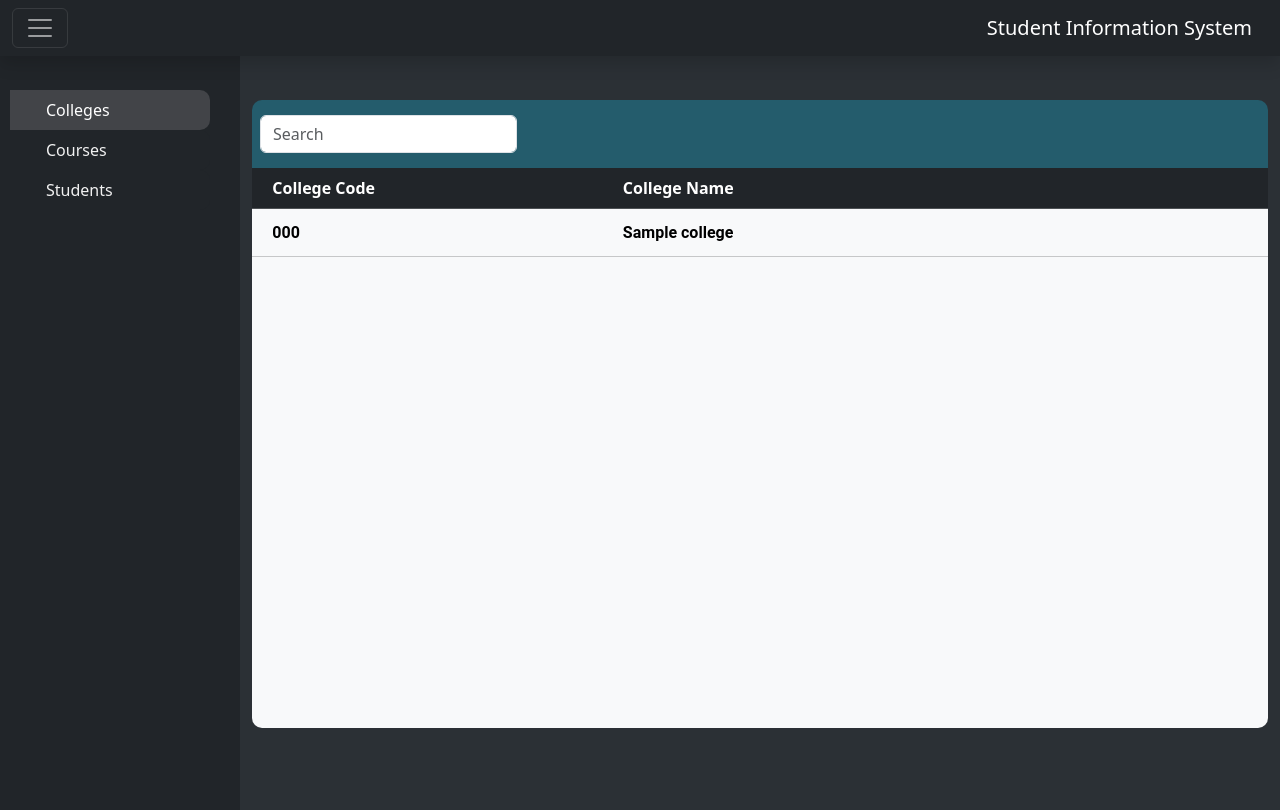
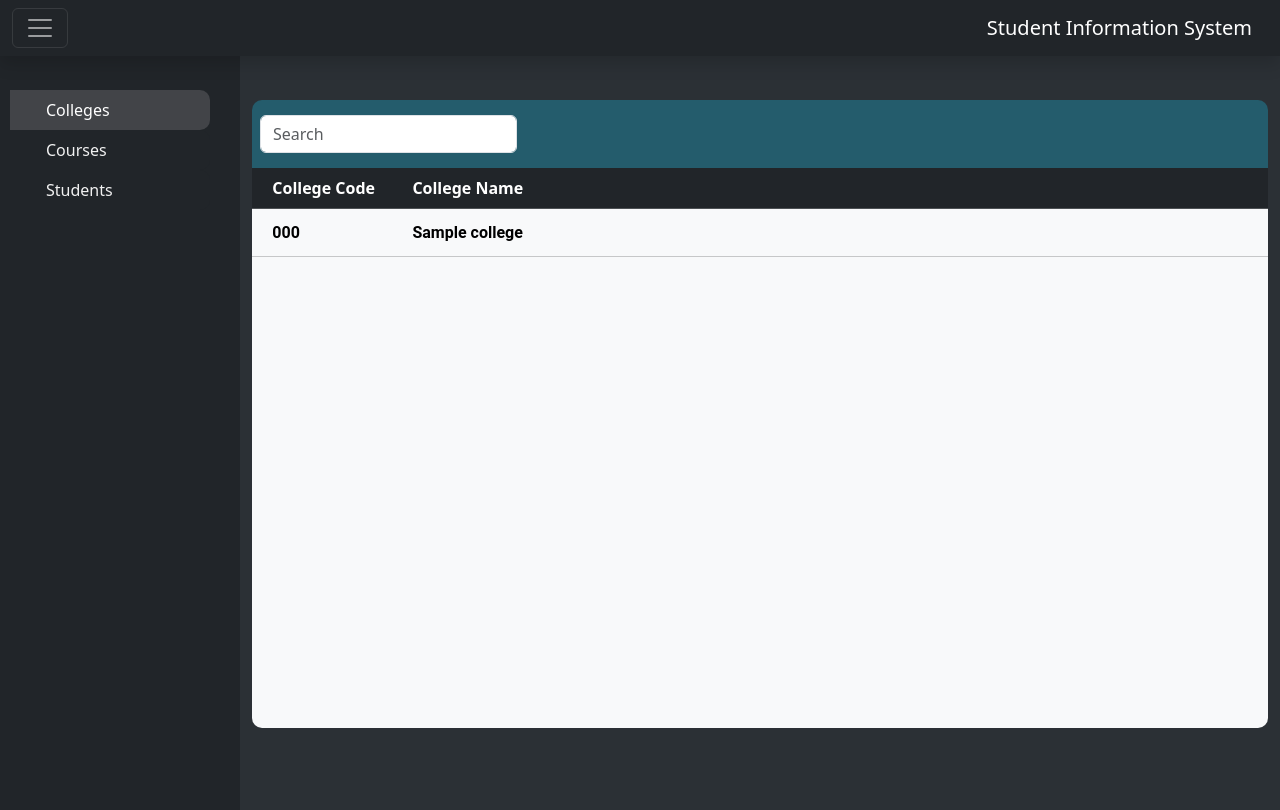
Before and after one commit to jrmamauag007/ssisv3, a Flask app: template app/templates/colleges.html in a window 1280 px wide. Run offline with Flask 3, Linux system fonts and the light colour scheme; the template is opened without the code that fills it: most values are stand-ins (such as "Sample title", 1, 10 or a date in 2020); some libraries are stand-ins or nearby versions.

Commit message:
Fix bugs and typos

```diff
--- a/app/routes/course_routes.py
+++ b/app/routes/course_routes.py
@@ -6,7 +6,7 @@ course = Blueprint('course', __name__)
 @course.route('/courses', methods=['GET'])
 def get_all_courses():
     courses = CourseModel.get_courses()
-    return render_template('courses.html', courses=courses)
+    return render_template('courses.html', courselist=courses)
 
 @course.route('/course/<course_code>', methods=['GET'])
 def get_course(course_code):
--- a/app/routes/student_routes.py
+++ b/app/routes/student_routes.py
@@ -6,7 +6,7 @@ student = Blueprint('student', __name__)
 @student.route('/students', methods=['GET'])
 def get_all_students():
     students = StudentModel.get_students()
-    return render_template('students.html', students=students)
+    return render_template('students.html', studentlist=students)
 
 @student.route('/student/<student_id>', methods=['GET'])
 def get_student(student_id):
--- a/app/templates/colleges.html
+++ b/app/templates/colleges.html
@@ -17,8 +17,8 @@
         <table class="table table-light table-hover">
             <thead class="table table-dark" style="position: sticky;">
                 <tr>
-                    <th style="width: 25%; padding-left:2%">College Code</th>
-                    <th style="width: 45%;">College Name</th>
+                    <th style="width: 15%; padding-left:2%">College Code</th>
+                    <th style="width: 85%;">College Name</th>
                     <!-- Add more table headers if needed -->
                 </tr>
             </thead>
```
